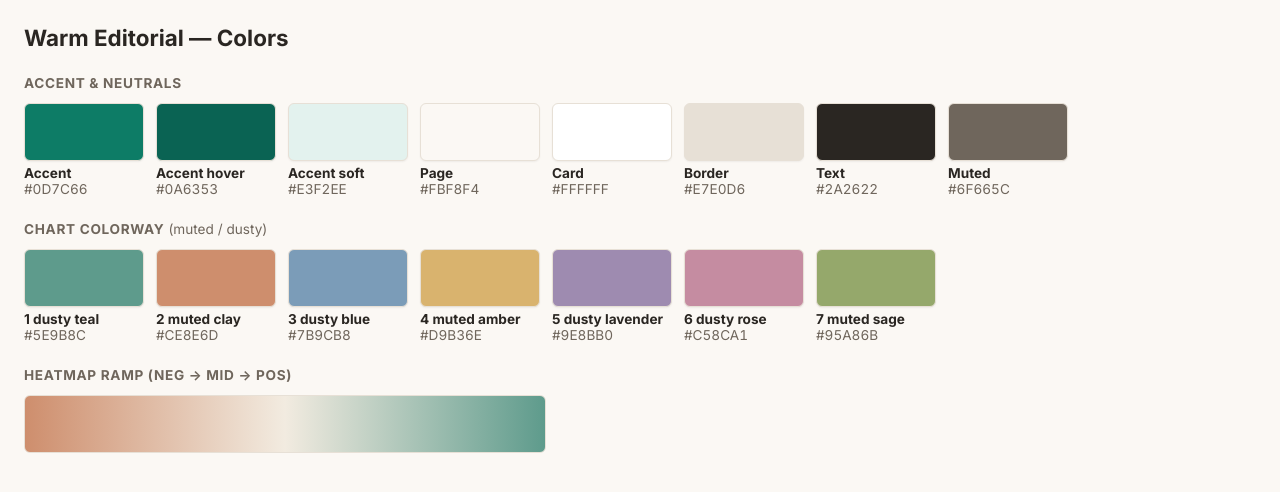
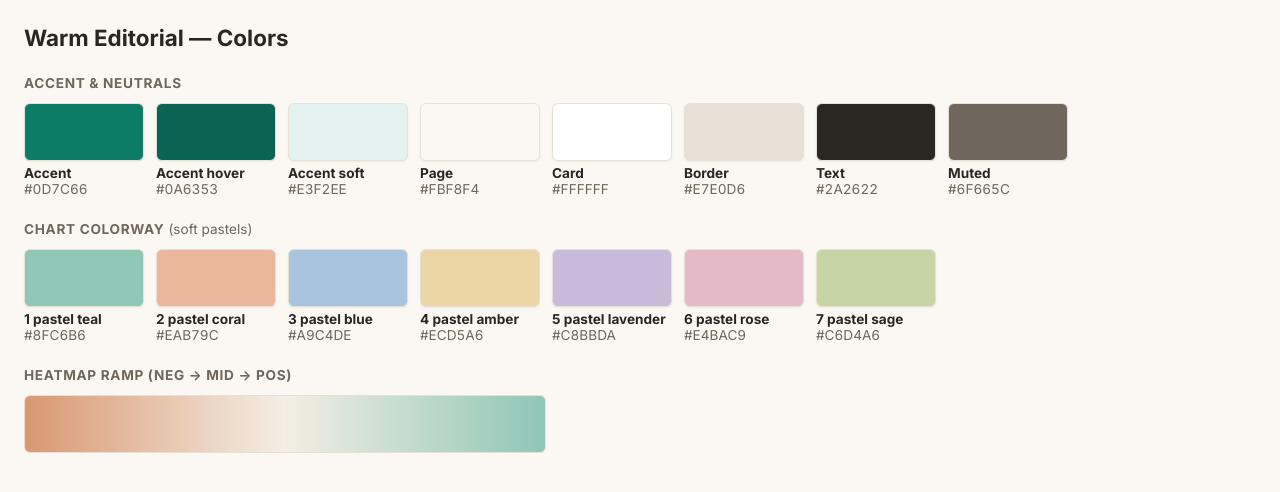
Before and after one commit to ezranudd/phone-dashboard, a plain HTML site: page design/foundations/colors.html in a window 1280 px wide. Drawn offline with Linux system fonts and the light colour scheme.

Commit message:
Switch chart palette from muted to soft pastels
Per follow-up feedback, take the colorway lighter still — soft pastels rather
than mid-tone dusty colors:

- charts.js: ACCENT/REFERENCE/COLORWAY/DIVERGING + battery-efficiency moved to
  pastel teal/coral/blue/amber/lavender/rose/sage. Tier colors set to three
  maximally distinct pastels (lavender/amber/teal) so the k-means clusters stay
  separable. Bumped the tiers and predicted-vs-actual scatter opacity (0.55->0.75,
  0.5->0.65) so the lighter dots stay visible. UI accent unchanged.
- design/tokens.css + foundations/colors.html: colorway + ramp tokens updated to
  the pastels and re-synced to the Claude Design project.

Verified: render gate 16/16; pies, bars, heatmap, and tier scatter re-checked
visually for harmony and legibility.

Co-Authored-By: Claude Opus 4.8 <noreply@anthropic.com>

```diff
--- a/design/foundations/colors.html
+++ b/design/foundations/colors.html
@@ -34,15 +34,15 @@
     <div class="swatch"><div class="chip" style="background:var(--text-muted)"></div><div class="label"><b>Muted</b><span>#6F665C</span></div></div>
   </div>
 
-  <h3>Chart colorway <span style="font-weight:400;text-transform:none;letter-spacing:0">(muted / dusty)</span></h3>
+  <h3>Chart colorway <span style="font-weight:400;text-transform:none;letter-spacing:0">(soft pastels)</span></h3>
   <div class="row">
-    <div class="swatch"><div class="chip" style="background:var(--c1)"></div><div class="label"><b>1 dusty teal</b><span>#5E9B8C</span></div></div>
-    <div class="swatch"><div class="chip" style="background:var(--c2)"></div><div class="label"><b>2 muted clay</b><span>#CE8E6D</span></div></div>
-    <div class="swatch"><div class="chip" style="background:var(--c3)"></div><div class="label"><b>3 dusty blue</b><span>#7B9CB8</span></div></div>
-    <div class="swatch"><div class="chip" style="background:var(--c4)"></div><div class="label"><b>4 muted amber</b><span>#D9B36E</span></div></div>
-    <div class="swatch"><div class="chip" style="background:var(--c5)"></div><div class="label"><b>5 dusty lavender</b><span>#9E8BB0</span></div></div>
-    <div class="swatch"><div class="chip" style="background:var(--c6)"></div><div class="label"><b>6 dusty rose</b><span>#C58CA1</span></div></div>
-    <div class="swatch"><div class="chip" style="background:var(--c7)"></div><div class="label"><b>7 muted sage</b><span>#95A86B</span></div></div>
+    <div class="swatch"><div class="chip" style="background:var(--c1)"></div><div class="label"><b>1 pastel teal</b><span>#8FC6B6</span></div></div>
+    <div class="swatch"><div class="chip" style="background:var(--c2)"></div><div class="label"><b>2 pastel coral</b><span>#EAB79C</span></div></div>
+    <div class="swatch"><div class="chip" style="background:var(--c3)"></div><div class="label"><b>3 pastel blue</b><span>#A9C4DE</span></div></div>
+    <div class="swatch"><div class="chip" style="background:var(--c4)"></div><div class="label"><b>4 pastel amber</b><span>#ECD5A6</span></div></div>
+    <div class="swatch"><div class="chip" style="background:var(--c5)"></div><div class="label"><b>5 pastel lavender</b><span>#C8BBDA</span></div></div>
+    <div class="swatch"><div class="chip" style="background:var(--c6)"></div><div class="label"><b>6 pastel rose</b><span>#E4BAC9</span></div></div>
+    <div class="swatch"><div class="chip" style="background:var(--c7)"></div><div class="label"><b>7 pastel sage</b><span>#C6D4A6</span></div></div>
   </div>
 
   <h3>Heatmap ramp (neg &rarr; mid &rarr; pos)</h3>
--- a/design/tokens.css
+++ b/design/tokens.css
@@ -14,20 +14,20 @@
   --text:      #2A2622;
   --text-muted:#6F665C;
 
-  /* Chart categorical colorway (7) — muted/dusty so fills sit calmly on the warm
-     paper. Intentionally softer than --accent, which stays deep for UI chrome. */
-  --c1: #5E9B8C;  /* dusty teal     */
-  --c2: #CE8E6D;  /* muted clay     */
-  --c3: #7B9CB8;  /* dusty blue     */
-  --c4: #D9B36E;  /* muted amber    */
-  --c5: #9E8BB0;  /* dusty lavender */
-  --c6: #C58CA1;  /* dusty rose     */
-  --c7: #95A86B;  /* muted sage     */
+  /* Chart categorical colorway (7) — soft pastels so fills sit calmly on the warm
+     paper. Intentionally lighter than --accent, which stays deep for UI chrome. */
+  --c1: #8FC6B6;  /* pastel teal     */
+  --c2: #EAB79C;  /* pastel coral    */
+  --c3: #A9C4DE;  /* pastel blue     */
+  --c4: #ECD5A6;  /* pastel amber    */
+  --c5: #C8BBDA;  /* pastel lavender */
+  --c6: #E4BAC9;  /* pastel rose     */
+  --c7: #C6D4A6;  /* pastel sage     */
 
-  /* Diverging heatmap ramp (neg -> mid -> pos): muted clay -> paper -> dusty teal */
-  --ramp-0: #CE8E6D;
-  --ramp-1: #F2EBE0;
-  --ramp-2: #5E9B8C;
+  /* Diverging heatmap ramp (neg -> mid -> pos): soft clay -> paper -> pastel teal */
+  --ramp-0: #D99873;
+  --ramp-1: #F4EEE4;
+  --ramp-2: #8FC6B6;
 
   /* Typography */
   --font-sans: 'Inter', -apple-system, BlinkMacSystemFont, 'Segoe UI', Roboto, sans-serif;
```
Also changed, not shown: static/js/charts.js (+14 -11 lines).
